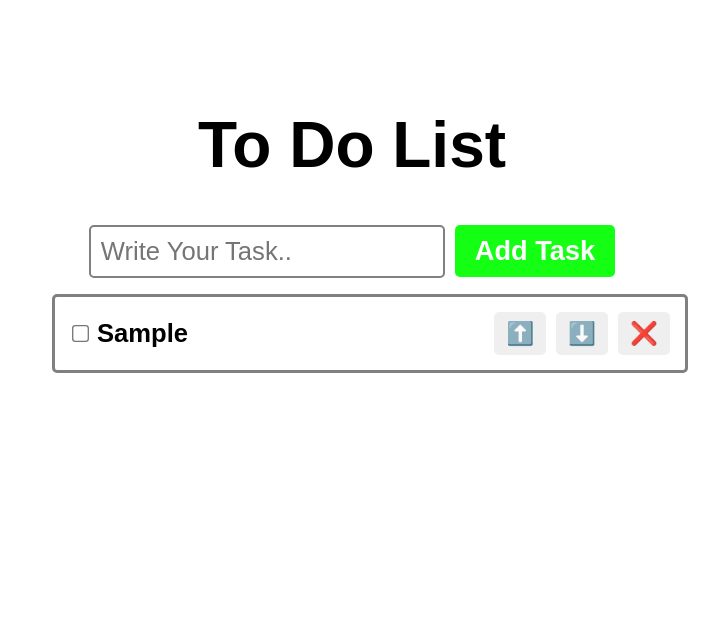
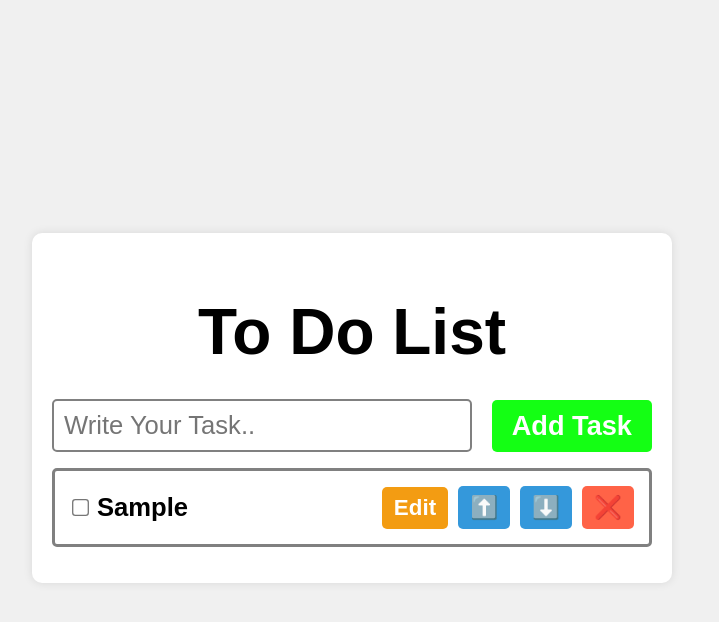
Before and after one commit to Bharath2228/To-Do-List, a React (Vite) app: page / in a window 1280 px wide. Both pictures are taken after typing "Sample" into the empty fields and a click on the button "Add Task". Shown: the top 622 px of the page, without its empty margins (288-1007 px from the left). Built offline with nearby package versions, Linux system fonts and the light colour scheme.

Commit message:
Added: Loacal Storage and Edit - Save option

```diff
--- a/src/ToDoList.jsx
+++ b/src/ToDoList.jsx
@@ -1,12 +1,27 @@
-import React, { useState } from 'react';
+import React, { useState, useEffect } from 'react';
 
 function ToDoList() {
     const [tasks, setTasks] = useState([]);
     const [newTask, setNewTask] = useState("");
 
+    useEffect(() => {
+        const json = localStorage.getItem("tasks");
+        const loadedTasks = JSON.parse(json);
+        if(loadedTasks) {
+            setTasks(loadedTasks);
+        }
+    }, []);
+
+    useEffect(() => {
+        if(tasks.length > 0) {
+            const json = JSON.stringify(tasks);
+            localStorage.setItem("tasks", json);
+        }
+    }, [tasks]);
+
     function addTask() {
         if (newTask.trim() !== "") {
-            const addedTask = { text: newTask, completed: false };
+            const addedTask = { text: newTask, completed: false, editing: false};
             setTasks(t => [...t, addedTask]);
             setNewTask("");
         }
@@ -36,10 +51,43 @@ function ToDoList() {
         setNewTask(event.target.value);
     }
 
+    function editTask(index) {
+        const updatedTasks = [...tasks];
+        updatedTasks[index] = { ...updatedTasks[index], editing: true };
+        setTasks(updatedTasks);
+    }
+
+    function saveTask(index, newText) {
+        const updatedTasks = [...tasks];
+        updatedTasks[index] = { ...updatedTasks[index], text: newText, editing: false };
+        setTasks(updatedTasks);
+    }
+
+    function cancelEdit(index) {
+        const updatedTasks = [...tasks];
+        updatedTasks[index] = { ...updatedTasks[index], editing: false};
+        setTasks(updatedTasks);
+    }
+
     function toggleStrikeThrough(index) {
-        setTasks(tasks.map((task, i) =>
-            i === index ? { ...task, completed: !task.completed } : task
-        ));
+        const updatedTasks = [...tasks];
+        const task = updatedTasks[index];
+
+        if (task.completed) {
+            task.completed = !task.completed;
+            updatedTasks.splice(index, 1);
+            let firstUncompletedIndex = updatedTasks.findIndex(task => task.completed);
+            if (firstUncompletedIndex === -1) {
+                firstUncompletedIndex = updatedTasks.length;
+            }
+            updatedTasks.splice(firstUncompletedIndex, 0, task);
+        } else {
+            updatedTasks.splice(index, 1);
+            task.completed = !task.completed;
+            updatedTasks.push(task);
+        }
+
+        setTasks(updatedTasks);
     }
 
     function onKeyPress(event) {
@@ -53,6 +101,7 @@ function ToDoList() {
         <div className='toDoListContainer'>
             <h1>To Do List</h1>
 
+            <div className='inputDiv'>
                 <input
                     id='inputField'
                     type='text'
@@ -67,19 +116,69 @@ function ToDoList() {
                 >
                     Add Task
                 </button>
+            </div>
 
-            <ol>
+
+            <ol className='taskList'>
                 {tasks.map((task, index) => (
-                    <li key={index}>
+                    <li
+                        key={index}
+                        className={`taskItem ${task.completed ? 'completed' : ''}`}
+                    >
                         <input
                             id='checkbox'
                             type='checkbox'
                             onChange={() => toggleStrikeThrough(index)}
                             checked={task.completed}
                         />
+                        {task.editing ? (
+                            <>
+                                <input
+                                    type='text'
+                                    value={task.text}
+                                    onChange={(e) => {
+                                        const newText = e.target.value;
+                                        const updatedTasks = [...tasks];
+                                        updatedTasks[index] = { ...updatedTasks[index], text: newText };
+                                        setTasks(updatedTasks);
+                                    }}
+                                />
+                                <button
+                                    className='editButton'
+                                    onClick={() => saveTask(index, task.text)}
+                                >
+                                    Save
+                                </button>
+                                <button
+                                    className='cancelButton'
+                                    onClick={() => cancelEdit(index)}
+                                >
+                                    Cancel
+                                </button>
+                            </>
+                        ) : (
+                            <>
                                 <span className={`listText ${task.completed ? 'strikethrough' : ''}`}>{task.text}</span>
-                        <button className='moveButton' onClick={() => moveUp(index)}>⬆️</button>
-                        <button className='moveButton' onClick={() => moveDown(index)}>⬇️</button>
+                                <button
+                                    className='editButton'
+                                    onClick={() => editTask(index)}
+                                >
+                                    Edit
+                                </button>
+                            </>
+                        )}
+                        <button
+                            className='moveButton'
+                            onClick={() => moveUp(index)}
+                        >
+                            ⬆️
+                        </button>
+                        <button
+                            className='moveButton'
+                            onClick={() => moveDown(index)}
+                        >
+                            ⬇️
+                        </button>
                         <button className='deleteButton' onClick={() => removeTask(index)}>❌</button>
                     </li>
                 ))}
--- a/src/index.css
+++ b/src/index.css
@@ -1,21 +1,27 @@
-body{
+body {
   display: flex;
   align-items: center;
   justify-content: center;
+  height: 100vh;
+  background-color: #f0f0f0;
 }
 
-.toDoListContainer{
+.toDoListContainer {
   text-align: center;
   font-family: Arial, Helvetica, sans-serif;
-  margin-top: 100px;
   width: 600px;
+  background-color: #fff;
+  padding: 20px;
+  border-radius: 10px;
+  box-shadow: 0 0 10px rgba(0, 0, 0, 0.1);
 }
 
-h1{
+h1 {
   font-size: 4rem;
+  margin-bottom: 30px;
 }
 
-button{
+button {
   font-size: 1.7rem;
   font-weight: bold;
   padding: 10px 20px;
@@ -23,56 +29,102 @@ button{
   border: none;
   border-radius: 5px;
   cursor: pointer;
-  transition: backgroundColor 0.5s ease;
+  transition: background-color 0.3s ease;
+  white-space: nowrap; /* Prevents text from wrapping */
 }
 
-.addButton{
+.addButton {
   background-color: hsl(120, 100%, 54%);
   margin-left: 10px;
 }
 
-.addButton:hover{
+.addButton:hover {
   background-color: hsl(120, 100%, 44%);
 }
 
-input[type = "text"]{
+input[type="text"] {
   font-size: 1.6rem;
   padding: 10px;
   border: 2px solid grey;
   border-radius: 5px;
-  color: hsla(0, 0%, 0%, 0.523);
+  color: hsla(0, 0%, 0%, 0.8);
+  width: 70%;
+  margin-right: 10px;
 }
 
-ol{
+ol {
   padding: 0;
 }
 
-li{
-  width: 100%;
-  font-size: 160%;
+li {
+  display: flex;
+  align-items: center;
+  font-size: 1.6rem;
   font-weight: bold;
   padding: 15px;
   background-color: white;
   margin-bottom: 10px;
   border: 3px solid grey;
   border-radius: 5px;
-  display: flex;
-  align-items: center;
 }
 
-.listText{
+.listText {
   flex: 1;
   text-align: left;
   overflow: auto;
 }
 
-.deleteButton, .moveButton{
+.deleteButton,
+.moveButton,
+.editButton,
+.cancelButton,
+.saveButton {
   padding: 8px 12px;
   font-size: 1.4rem;
   margin-left: 10px;
 }
 
-#checkbox{
+.deleteButton {
+  background-color: #ff6347;
+}
+
+.deleteButton:hover {
+  background-color: #e74c3c;
+}
+
+.moveButton {
+  background-color: #3498db;
+}
+
+.moveButton:hover {
+  background-color: #2980b9;
+}
+
+.editButton {
+  background-color: #f39c12;
+}
+
+.editButton:hover {
+  background-color: #e67e22;
+}
+
+.cancelButton {
+  background-color: #95a5a6;
+}
+
+.cancelButton:hover {
+  background-color: #7f8c8d;
+}
+
+.saveButton {
+  background-color: #2ecc71;
+}
+
+.saveButton:hover {
+  background-color: #27ae60;
+}
+
+#checkbox {
   transform: scale(1.3);
   margin-right: 10px;
 }
@@ -80,3 +132,8 @@ li{
 .strikethrough {
   text-decoration: line-through;
 }
+
+.inputDiv{
+  display: flex;
+  align-items: center;
+}
```
Lines whose indentation alone changed are shown as unchanged.
